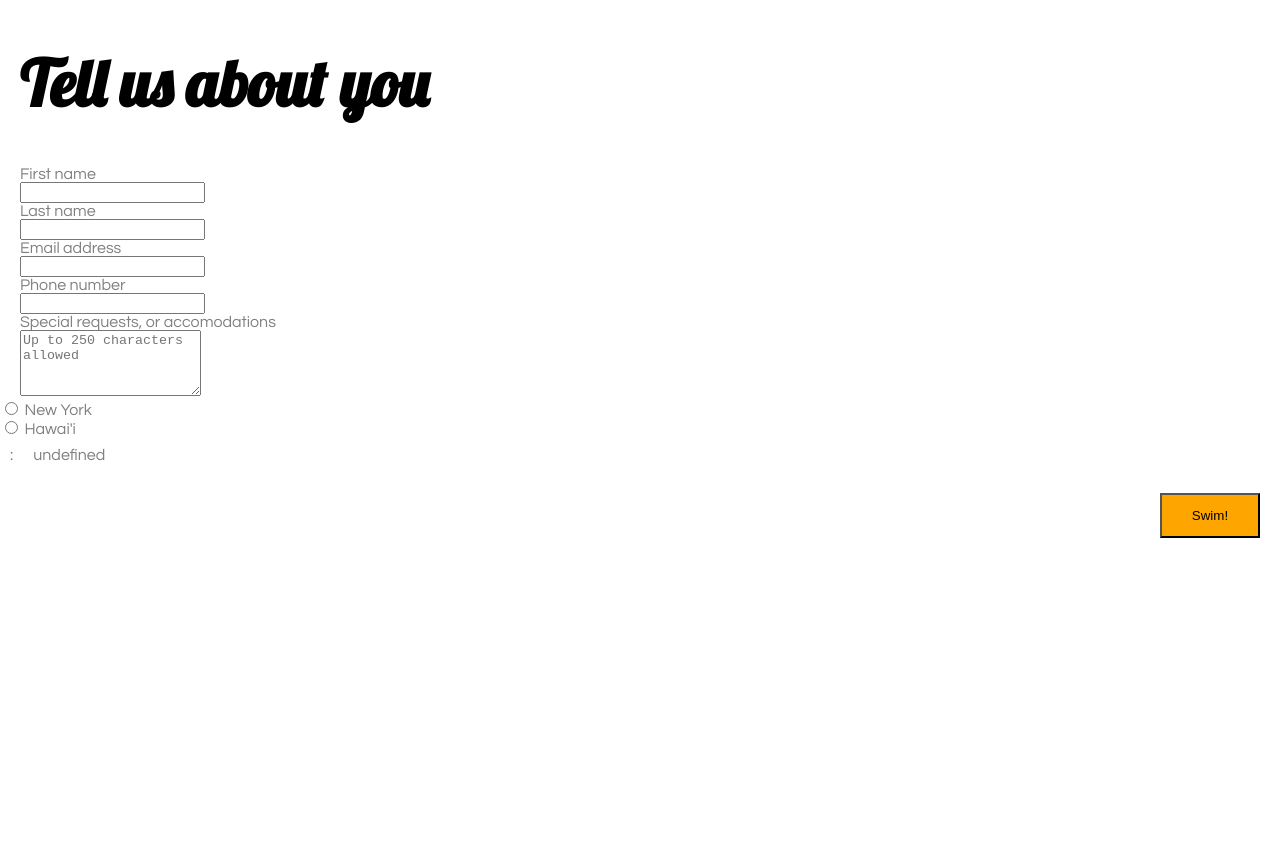
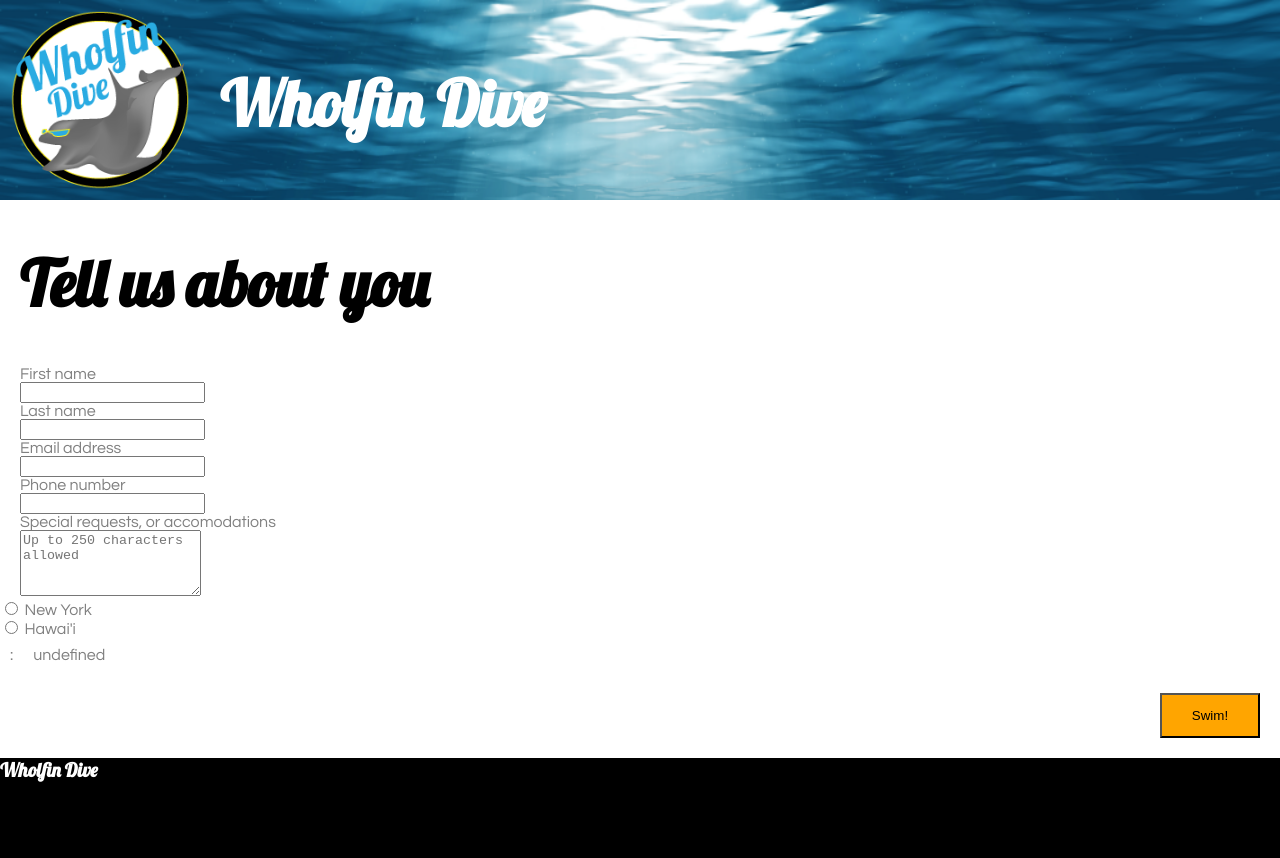
Before and after one commit to carlarenee/wholfin, a website: page page2.html in a window 1280 px wide. Before the commit the page ends 800 px from the top, so only its background shows below. Drawn offline with Linux system fonts and the light colour scheme.

Commit message:
add header and footer to page 2

```diff
--- a/page2.html
+++ b/page2.html
@@ -11,6 +11,17 @@
 </head>
 
   <body>
+
+  <header class="header">
+        <div class="logoBox">
+          <img src="assets/logo-01.png" />
+        </div>
+        <div class="logo">
+          <h1>Wholfin Dive</h1>
+        </div>
+    </header>
+
+
   <container>
 
    <div class="left">
@@ -37,6 +48,10 @@
     <button type="submit">Swim!</button>
   </container>
 
+  <footer class="footer">
+      <h2>Wholfin Dive</h2>
+  </footer>
+
       </form>
 </body>
 </html>
```
Also changed, not shown: index.html (+2 -7 lines).
